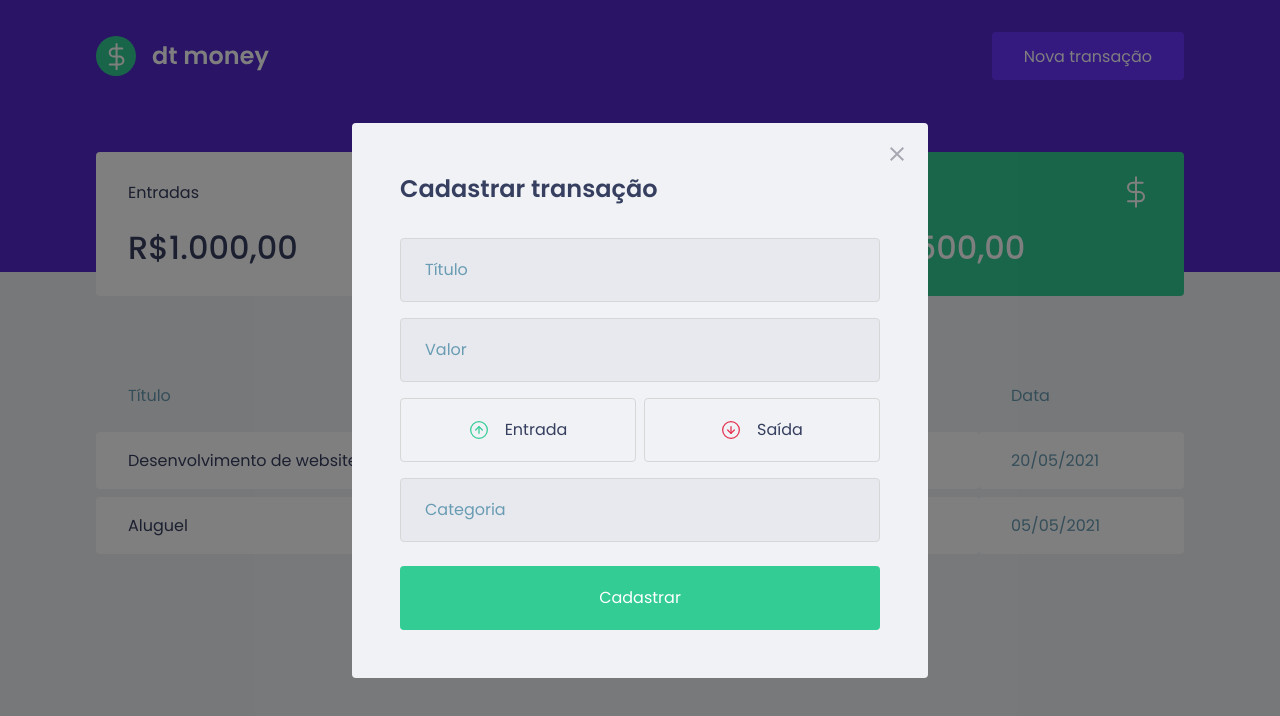
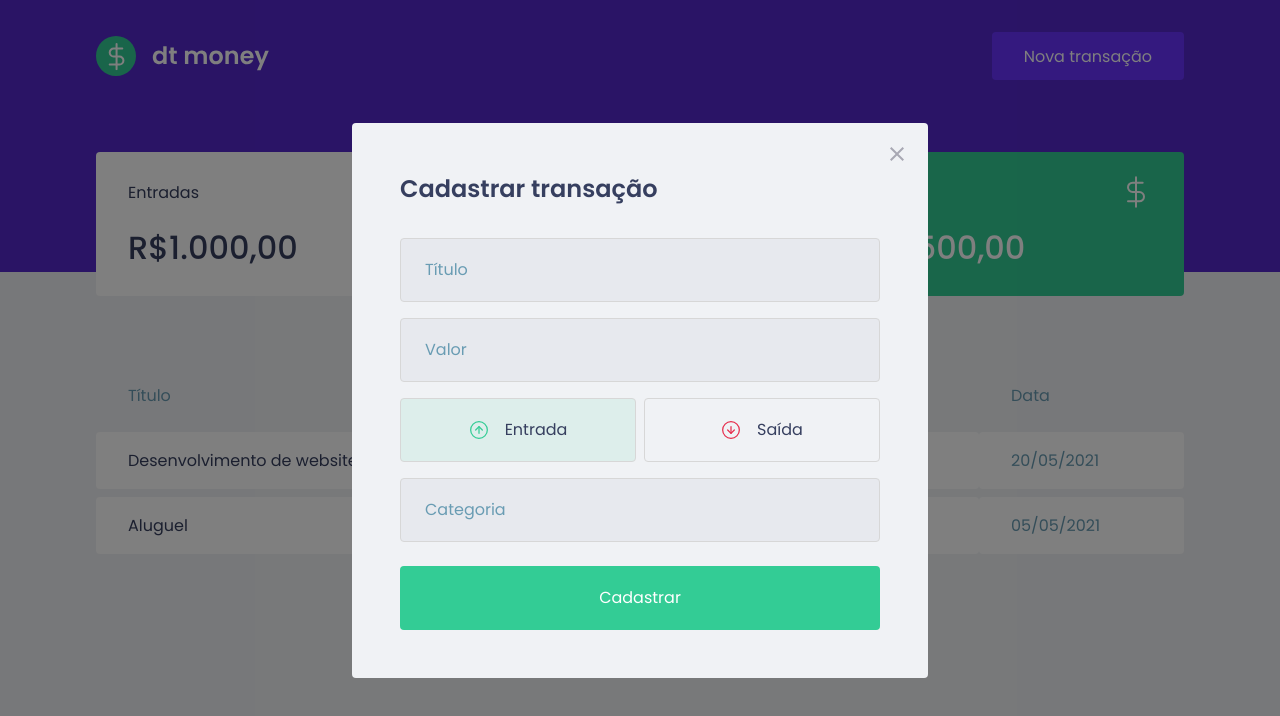
Before and after one commit to everton-araujo/dt-money, a React (Create React App) app: page / in a window 1280 px wide. Both pictures are taken after a click on the button "Nova transação". Shown: the top 716 px of the page. Built offline with nearby package versions, Linux system fonts and the light colour scheme; no server answers; what miragejs would draw is missing.

Commit message:
Modal buttons colors

```diff
--- a/src/components/NewTransactionModal/index.tsx
+++ b/src/components/NewTransactionModal/index.tsx
@@ -1,10 +1,15 @@
+import { useState } from 'react';
 import Modal from 'react-modal';
 
 import closeImg from '../../assets/close.svg';
 import incomeImg from '../../assets/income.svg';
 import outcomeImg from '../../assets/outcome.svg';
 
-import { Container, TransactionTypeContainer } from './styles';
+import {
+  Container,
+  TransactionTypeContainer,
+  RadioBox
+} from './styles';
 
 interface newTransactionModalProps {
   isOpen: boolean;
@@ -12,6 +17,8 @@ interface newTransactionModalProps {
 }
 
 export function NewTransactionModal({ isOpen, onRequestClose }: newTransactionModalProps) {
+  const [type, setType] = useState('deposit');
+
   return (
     <Modal
       isOpen={isOpen}
@@ -34,15 +41,25 @@ export function NewTransactionModal({ isOpen, onRequestClose }: newTransactionMo
         <input type='number' placeholder='Valor' />
 
         <TransactionTypeContainer>
-          <button type='button'>
+          <RadioBox
+            type='button'
+            onClick={() => { setType('deposit') }}
+            isActive={type === 'deposit'}
+            activeColor='green'
+            >
             <img src={incomeImg} alt="Entrada" />
             <span>Entrada</span>
-          </button>
+          </RadioBox>
 
-          <button type='button'>
+          <RadioBox
+            type='button'
+            onClick={() => { setType('withdraw') }}
+            isActive={type === 'withdraw'}
+            activeColor='red'
+          >
             <img src={outcomeImg} alt="Saída" />
             <span>Saída</span>
-          </button>
+          </RadioBox>
         </TransactionTypeContainer>
 
         <input placeholder='Categoria' />
--- a/src/components/NewTransactionModal/styles.ts
+++ b/src/components/NewTransactionModal/styles.ts
@@ -1,5 +1,5 @@
 import styled from "styled-components";
-import { darken } from 'polished';
+import { darken, transparentize } from 'polished';
 
 export const Container = styled.form`
   h2 {
@@ -53,13 +53,26 @@ export const TransactionTypeContainer = styled.div`
   display: grid;
   grid-template-columns: 1fr 1fr;
   gap: 0.5rem;
+`;
 
-  button {
+interface RadioBoxProps {
+  isActive: boolean;
+  activeColor: 'green' | 'red';
+}
+
+const colors = {
+  green: '#33CC95',
+  red: '#E32E4D'
+}
+
+export const RadioBox = styled.button<RadioBoxProps>`
   height: 4rem;
   border: 1px solid #D7D7D7;
   border-radius: 0.25rem;
 
-    background: transparent;
+  background: ${(props) => props.isActive
+    ? transparentize(0.9, colors[props.activeColor])
+    : 'transparent'};
 
   display: flex;
   align-items: center;
@@ -82,5 +95,4 @@ export const TransactionTypeContainer = styled.div`
     font-size: 1rem;
     color: var(--text-title);
   }
-  }
 `;
```
Lines whose indentation alone changed are shown as unchanged.
